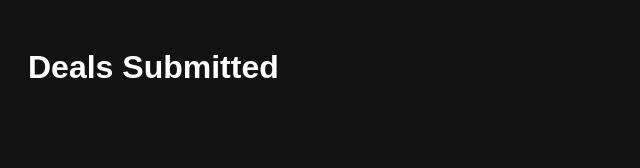
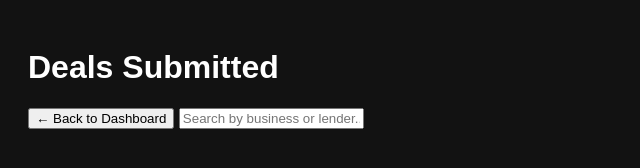
Before and after one commit to Maheedhar-rao/microservice-4, a website: page index.html in a window 1280 px wide. Shown: the whole page, without its empty margins (0-640 px from the left). Drawn offline with Linux system fonts and the light colour scheme; no server answers.

Commit message:
Update index.html
adding back button and search bar

```diff
--- a/index.html
+++ b/index.html
@@ -7,6 +7,10 @@
 </head>
 <body>
   <h1>Deals Submitted</h1>
+   <div style="margin-bottom: 20px;">
+    <button onclick="goBack()" class="back-btn">← Back to Dashboard</button>
+    <input type="text" id="searchInput" placeholder="Search by business or lender..." oninput="filterDeals()" />
+  </div>
   <div id="deals-container" class="grid"></div>
 
   <script src="dashboard.js"></script>
```
